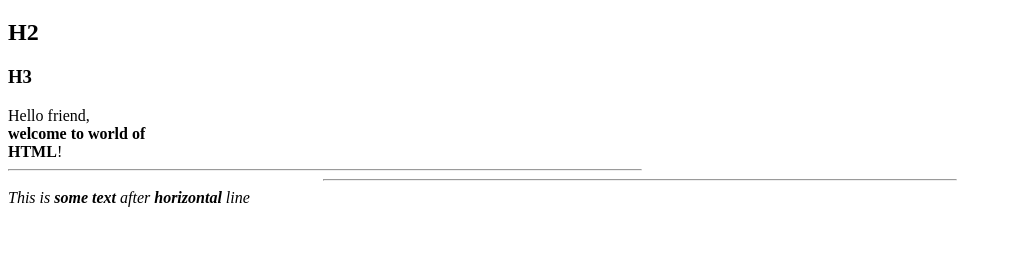
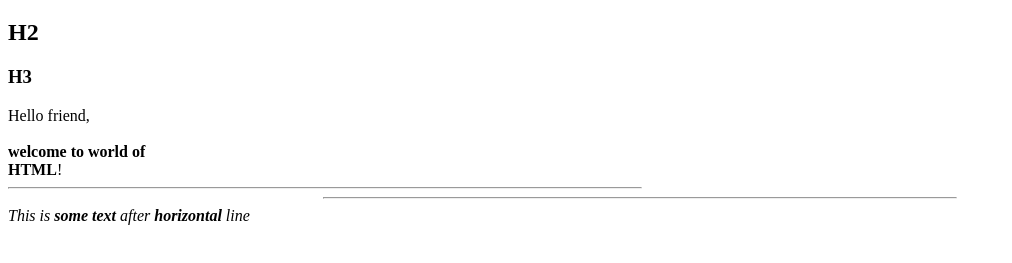
Before and after one commit to ganieviko/SDET_B3, a plain HTML site: page src/day01/index.html in a window 1280 px wide. Shown: the part 61-324 px from the top of the page, without its empty margins (0-1012 px from the left). Drawn offline with Linux system fonts and the light colour scheme.

Commit message:
double br

```diff
--- a/src/day01/index.html
+++ b/src/day01/index.html
@@ -8,7 +8,7 @@
 <h1>H1</h1>
 <h2>H2</h2>
 <h3>H3</h3>
-Hello friend,<br> <b>welcome to world of <br>HTML</b>!
+Hello friend,<br><br> <b>welcome to world of <br>HTML</b>!
 <hr align="left" width="50%">
 <hr width="50%">
 <!-- This is a comment
```
